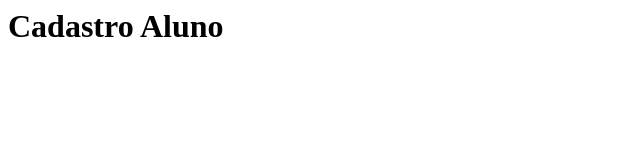
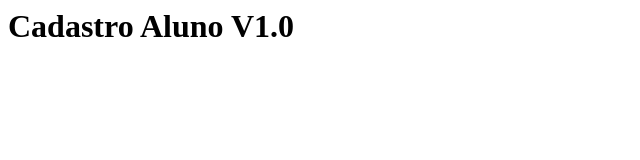
Before and after one commit to digno01/apresentacaoGit, a plain HTML site: page cadastro.html in a window 1280 px wide. Shown: the full height of the page, 0-640 px from the left. Drawn offline with Linux system fonts and the light colour scheme.

Commit message:
Update cadastro.html
Alterado arquivo para teste de pull

```diff
--- a/cadastro.html
+++ b/cadastro.html
@@ -1,7 +1,7 @@
 <html>
 <title>Versionamento de codigo</title>
 <body>
-	<h1> Cadastro Aluno</h1>
+	<h1> Cadastro Aluno V1.0</h1>
 </body>
 
 </html>
```
